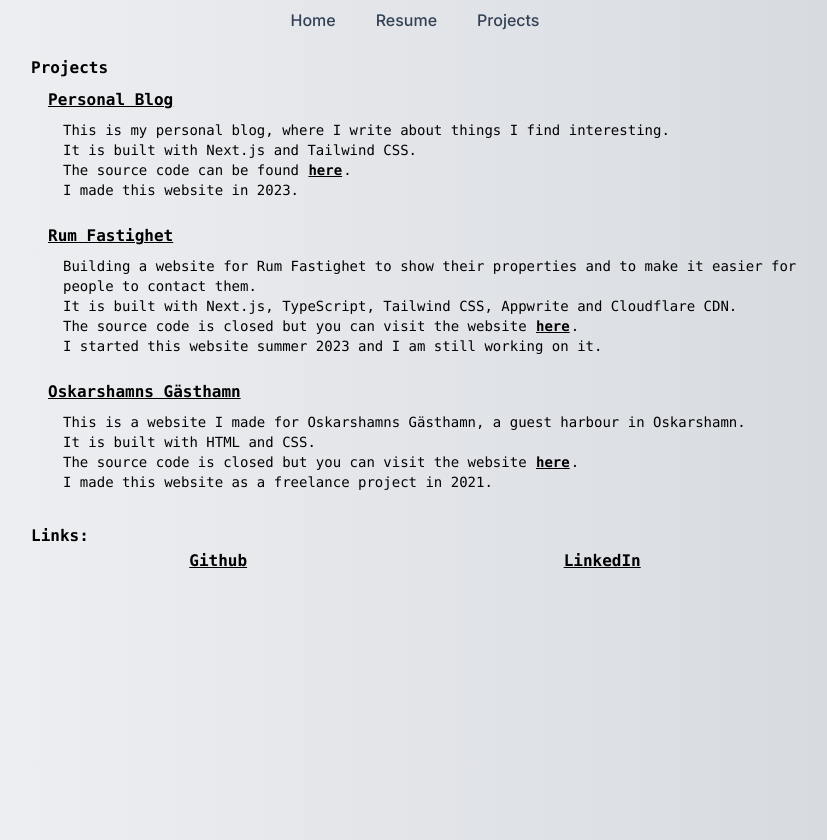
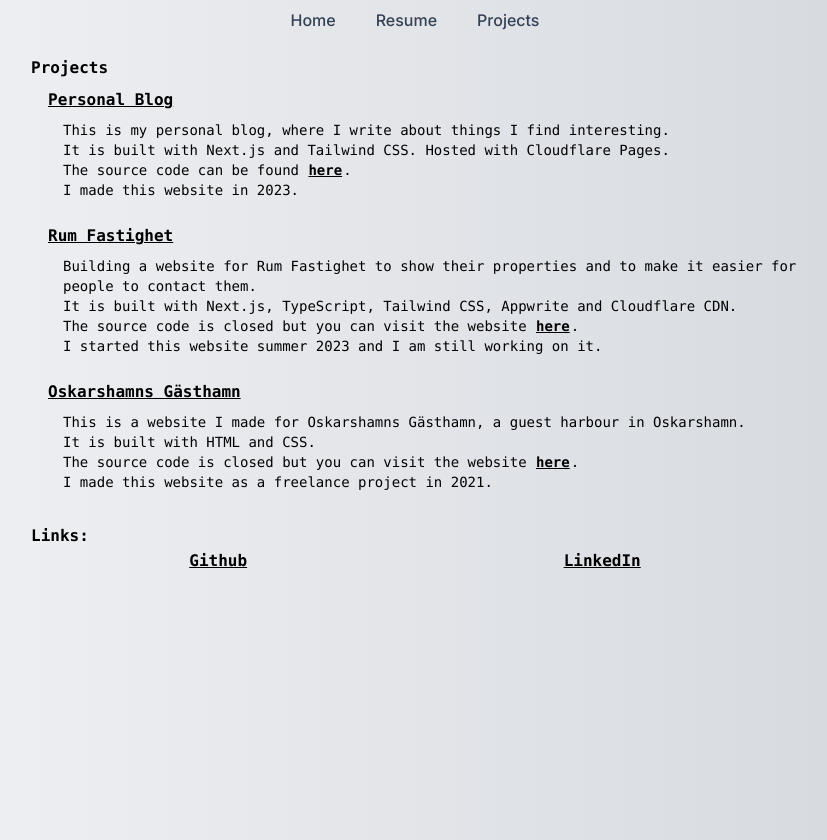
Before and after one commit to Olle-Mineur/blog, a Next.js app in the folder personal-blog/: page /projects in a window 1280 px wide. Shown: the whole page, without its empty margins (225-1052 px from the left). Built offline with nearby package versions, Linux system fonts and the light colour scheme.

Commit message:
Fixed some info

```diff
--- a/personal-blog/app/projects/page.tsx
+++ b/personal-blog/app/projects/page.tsx
@@ -22,7 +22,7 @@
                             This is my personal blog, where I write about things I find interesting.
                         </p>
                         <p className="text-sm">
-                            It is built with Next.js and Tailwind CSS.
+                            It is built with Next.js and Tailwind CSS. Hosted with Cloudflare Pages.
                         </p>
                         <p className="text-sm">
                             The source code can be found <a href="https://github.com/Olle-Mineur/Blog" className="blue-link">here</a>.
--- a/personal-blog/app/resume/page.tsx
+++ b/personal-blog/app/resume/page.tsx
@@ -4,8 +4,8 @@
 import Footer from '@/components/footer/Footer'
 
 export const metadata: Metadata = {
-    title: 'About me',
-    description: 'About Olle Mineur',
+    title: 'Resume',
+    description: 'Olle Mineur\'s resume',
 }
 
 function getStudyYear() {
```
